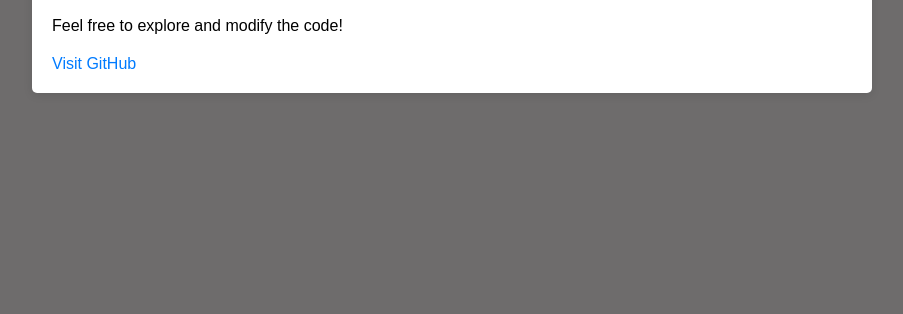
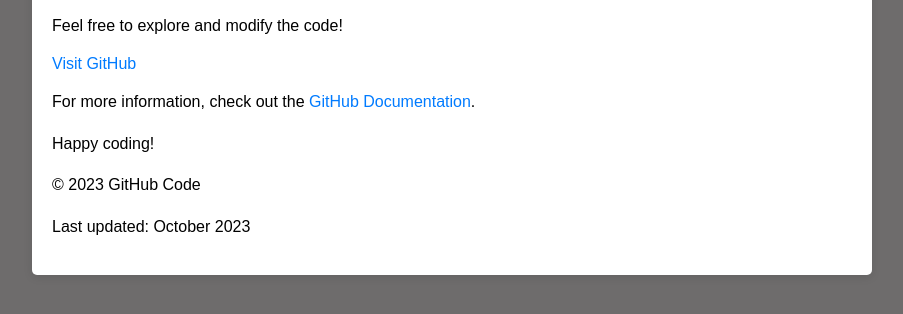
Before and after one commit to AkshitaGupta97/GithubCode, a plain HTML site: page index.html in a window 1280 px wide. Shown: the part 148-462 px from the top of the page, without its empty margins (188-1091 px from the left). Drawn offline with Linux system fonts and the light colour scheme.

Commit message:
feature1 branch

```diff
--- a/index.html
+++ b/index.html
@@ -41,6 +41,10 @@
         <p>This is a simple HTML document to demonstrate the structure of a web page.</p>
         <p>Feel free to explore and modify the code!</p>
         <a href="https://github.com">Visit GitHub</a>
+        <p>For more information, check out the <a href="https://docs.github.com">GitHub Documentation</a>.</p>
+        <p>Happy coding!</p>
+        <p>© 2023 GitHub Code</p>
+        <p>Last updated: October 2023</p>
     </div>
 </body>
 </html>
```
